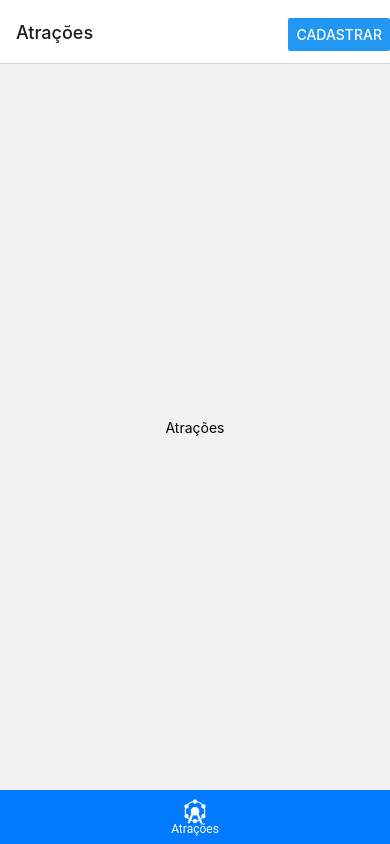
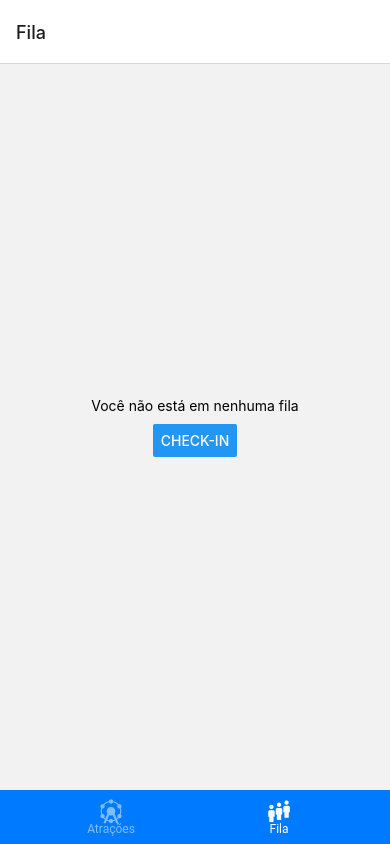
Before and after one commit to italosilva01/park-stack-frontend, a React Native app: screen /Queue in a window 390 px wide. Built offline with nearby package versions, Linux system fonts and the light colour scheme.

Commit message:
Adiciona tab para fila

```diff
--- a/navigation/Tabs.tsx
+++ b/navigation/Tabs.tsx
@@ -2,6 +2,7 @@ import React from 'react';
 import { createMaterialBottomTabNavigator } from '@react-navigation/material-bottom-tabs';
 import MaterialCommunityIcons from 'react-native-vector-icons/MaterialCommunityIcons';
 import Attractions from '../pages/Attractions';
+import Queue from '../pages/Queue';
 
 const Tab = createMaterialBottomTabNavigator();
 
@@ -18,6 +19,16 @@ export default function Tabs() {
           )
         }}
       />
+      <Tab.Screen
+        name="Queue"
+        component={Queue}
+        options={{
+          tabBarLabel: 'Fila',
+          tabBarIcon: ({ color }) => (
+            <MaterialCommunityIcons name="human-queue" color={color} size={26} />
+          )
+        }}
+      />
     </Tab.Navigator>
   )
 }
--- /dev/null
+++ b/pages/Queue.tsx
@@ -0,0 +1,39 @@
+import React from 'react';
+import { Text, View, Button } from 'react-native';
+import { createNativeStackNavigator } from '@react-navigation/native-stack';
+
+const QueueStack = createNativeStackNavigator();
+
+function QueueDetail() {
+  const [inQueue, setInQueue] = React.useState(false);
+
+  if(!inQueue) {
+    return(
+      <View style={{ flex: 1, justifyContent: 'center', alignItems: 'center' }}>
+        <Text style={{ paddingBottom: 10 }}>
+          Você não está em nenhuma fila
+        </Text>
+        <Button title='Check-in' onPress={ () => { setInQueue(true); } }/>
+      </View>
+    );
+  } else {
+    return(
+      <View style={{ flex: 1, justifyContent: 'center', alignItems: 'center' }}>
+        {/* Apenas para teste */}
+        <Button title='Check-out' onPress={ () => { setInQueue(false); } }/>
+      </View>
+    );
+  }
+}
+
+export default function Queue() {
+  return (
+    <QueueStack.Navigator initialRouteName="QueueDetail">
+      <QueueStack.Screen
+        name="QueueDetail"
+        component={QueueDetail}
+        options={{ title: 'Fila' }}
+      />
+    </QueueStack.Navigator>
+  )
+}
```
